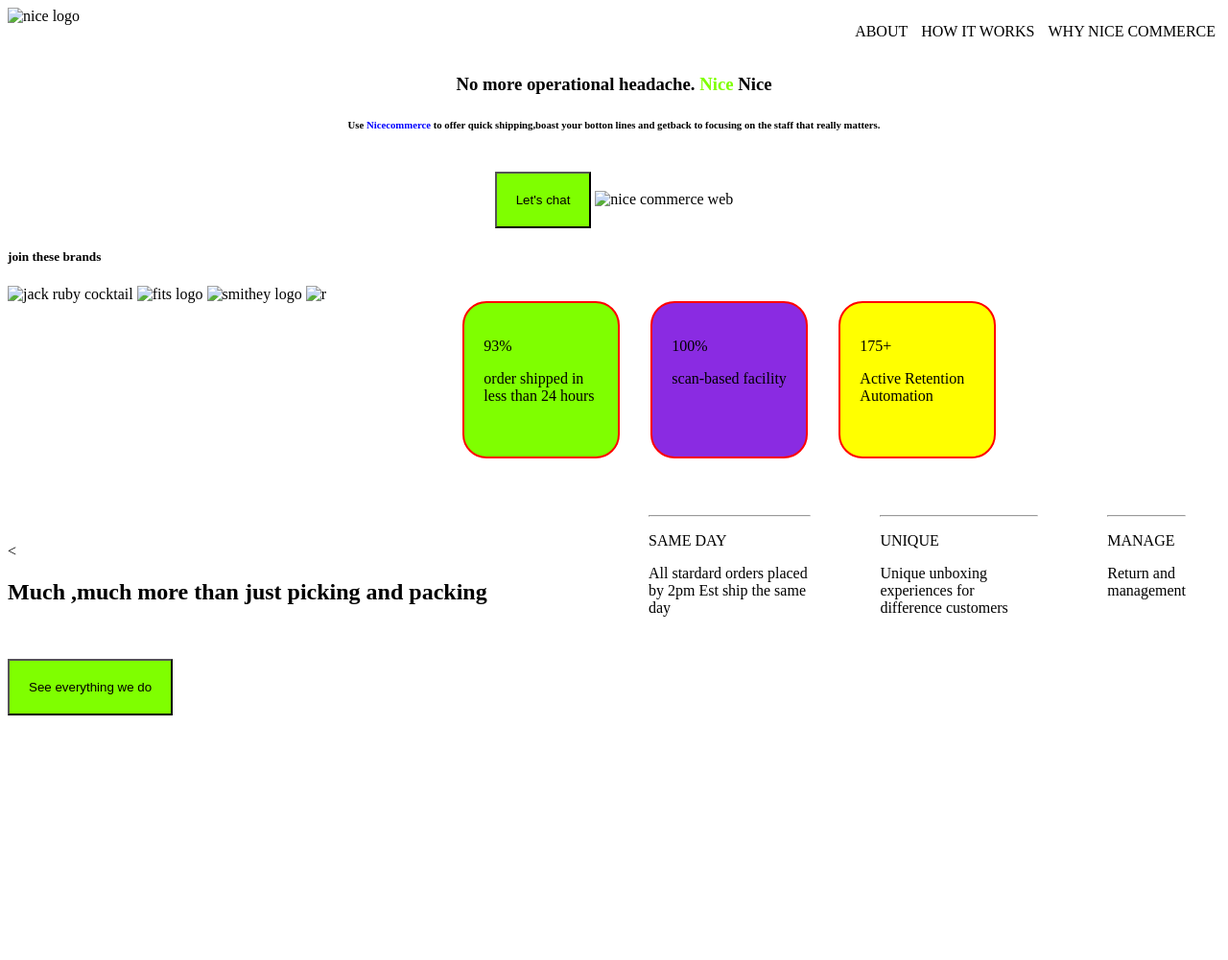
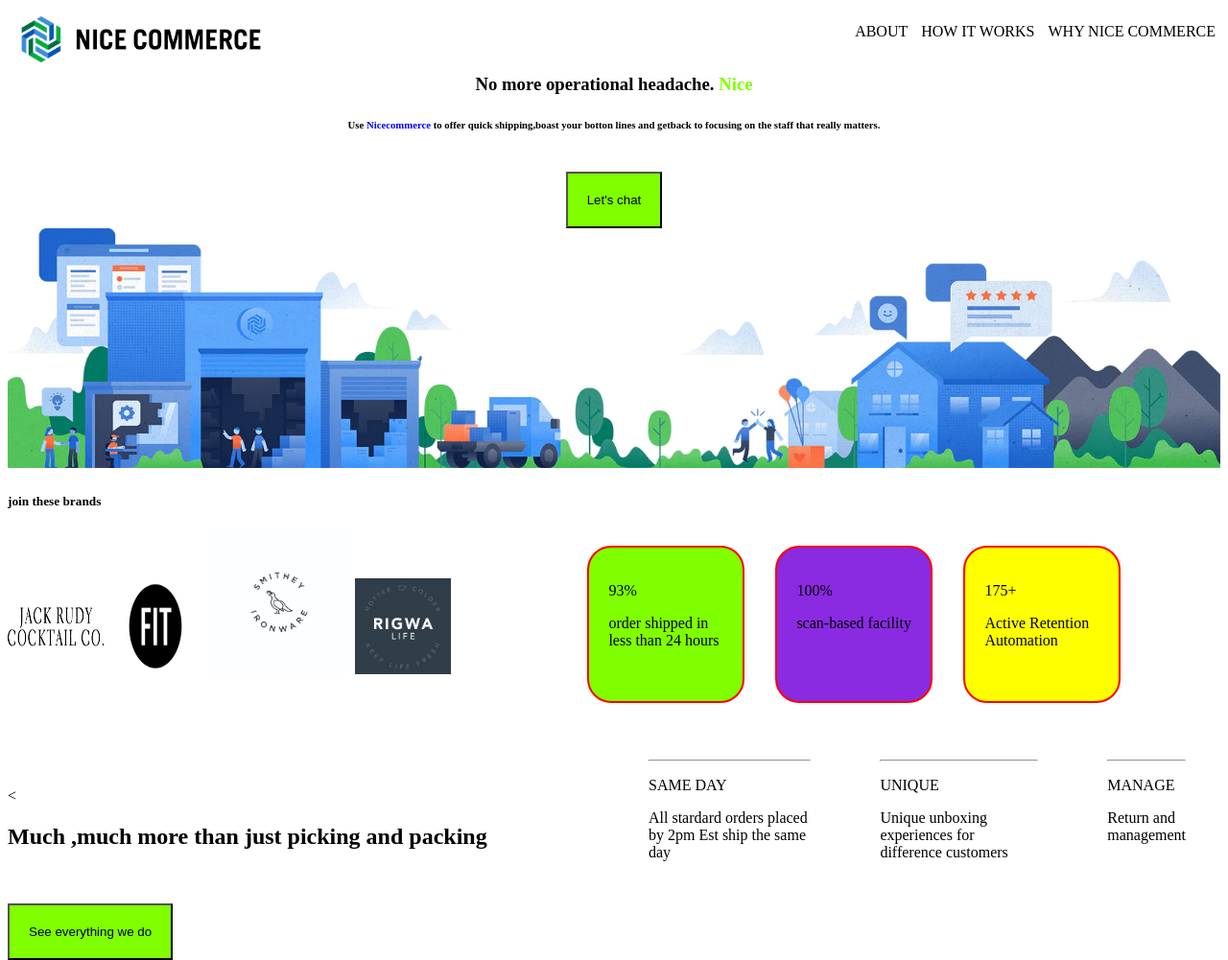
Before and after one commit to Serah-Wanjiru/web-assignment4, a plain HTML site: page index.html in a window 1280 px wide. Shown: the whole page at 96% size. Before the commit the page ends 800 px from the top, so only its background shows below. Drawn offline with Linux system fonts and the light colour scheme; the site is published under a folder, as on GitHub Pages, so addresses that start at the root find nothing.

Commit message:
created an image folder

```diff
--- a/index.html
+++ b/index.html
@@ -9,7 +9,7 @@
 </head>
 <body>
     <div class="Mine">
-        <img src="/NICE_Horizontal_-_Color_3183x.webp" alt="nice logo" class="serah">
+        <img src="image/NICE_Horizontal_-_Color_3183x.webp" alt="nice logo" class="serah">
 
         </div>
         <div>
@@ -23,7 +23,7 @@
         </div>
         <div class="R">
             <h3>No more operational
-                headache. <b>Nice</b> Nice</h3>
+                headache. <b>Nice</b></h3>
         </div>
 
     </div>
@@ -35,7 +35,7 @@
         <br>
         <div class="V">
         <button class="K">Let's chat</button>
-        <img src="/nice commerce web.webp" alt="nice commerce web" class="Q">
+        <img src="image/nice commerce web.webp" alt="nice commerce web" class="Q">
 
     </div>
     <div>
@@ -48,10 +48,10 @@
             <div>
 
 
-        <img src="/jack.webp" alt="jack ruby cocktail" class="red">
-        <img src="/fits logo.jpg" alt="fits logo" class="yellow">
-        <img src="/Smithey logo.jpg" alt="smithey logo" class="green">
-        <img src="/r.jpg" alt="r" class="blue">
+        <img src="image/jack.webp" alt="jack ruby cocktail" class="red">
+        <img src="image/fits logo.jpg" alt="fits logo" class="yellow">
+        <img src="image/Smithey logo.jpg" alt="smithey logo" class="green">
+        <img src="image/r.jpg" alt="r" class="blue">
 
     </div>
     <div class="Mburu">
```
Also changed, not shown: image/NICE_Horizontal_-_Color_3183x.webp (renamed from NICE_Horizontal_-_Color_3183x.webp), image/Smithey logo.jpg (renamed from Smithey logo.jpg), image/fits logo.jpg (renamed from fits logo.jpg), image/jack.webp (renamed from jack.webp), image/nice commerce web.webp (renamed from nice commerce web.webp), image/nice commerce.webp (renamed from nice commerce.webp), image/nice-delivery-sm.webp (renamed from nice-delivery-sm.webp), image/r.jpg (renamed from r.jpg).
